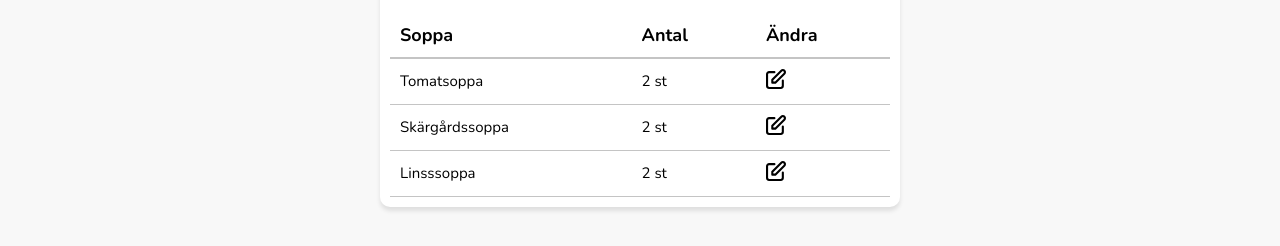
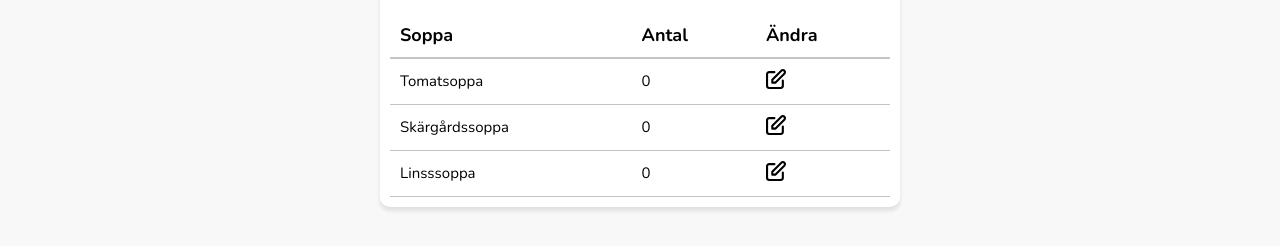
Before and after one commit to martin-linden/SouperHealthy, an Angular app: page /order-overview in a window 1280 px wide. Shown: the part 164-410 px from the top of the page. Built offline with nearby package versions, Linux system fonts and the light colour scheme.

Commit message:
router to soups from edit in order overview works

```diff
--- a/src/app/app-routing.module.ts
+++ b/src/app/app-routing.module.ts
@@ -12,6 +12,7 @@ const routes: Routes = [
   { path: '', component: HomeComponent },
   { path: 'support', component: SupportComponent },
   { path: 'soup/:slug', component: SoupComponent },
+
   { path: 'sign-in', component: SignInComponent },
   { path: 'delivery-info', component: DeliveryInfoComponent },
   { path: 'order-overview', component: OrderOverviewComponent },
--- a/src/app/pages/order-overview/order-overview.component.html
+++ b/src/app/pages/order-overview/order-overview.component.html
@@ -15,8 +15,8 @@
 
       <tr *ngFor="let soup of soups">
         <td>{{soup.name}}</td>
-        <td>2 st</td>
-        <td><img src="../../../assets/images/svg/edit.svg"></td>
+        <td>{{soupsStore.soups.length}}</td>
+        <td><img (click)="this.router.navigate(['/soup', soup.slug])" src="../../../assets/images/svg/edit.svg"></td>
       </tr>
 
     </tbody>
--- a/src/assets/soups.json
+++ b/src/assets/soups.json
@@ -26,7 +26,7 @@
         "price": 90
     },
     {
-        "slug": "linsssoppa",
+        "slug": "linssoppa",
         "img": "../../../assets/images/soups/tomato-soup.jpg",
         "name": "Linsssoppa",
         "text": "För den jordnära. Mmmm potatis.",
```
Also changed, not shown: src/app/pages/order-overview/order-overview.component.ts (+6 -1 lines).
